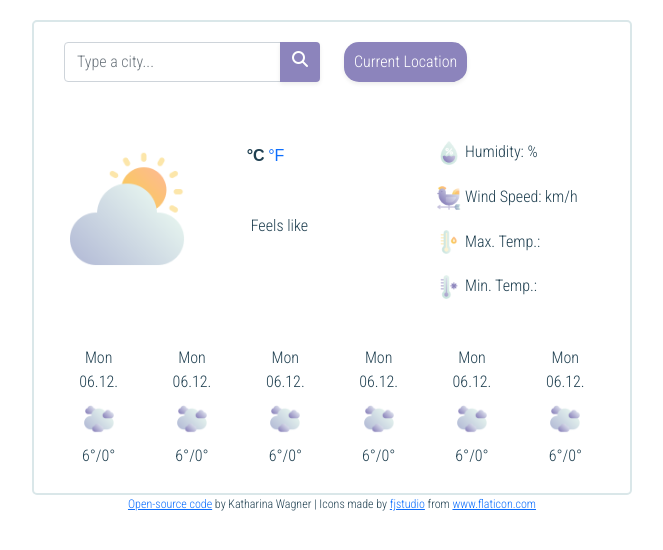
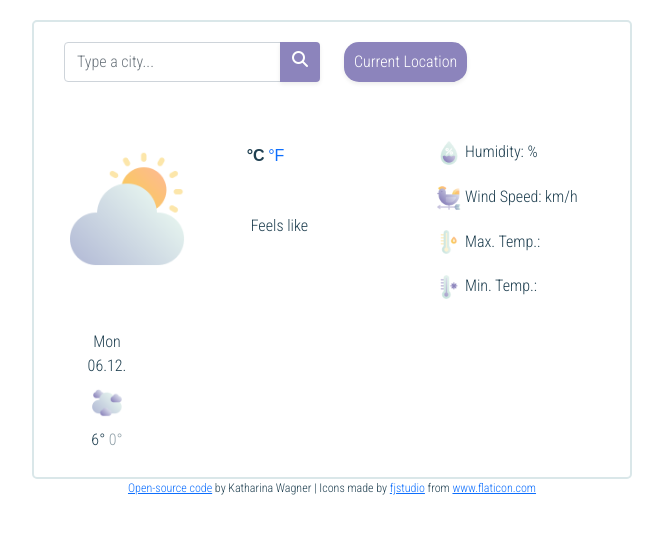
Before and after one commit to Anira2210/weather-app, a plain HTML site: page Index.html in a window 1280 px wide. Shown: the whole page, without its empty margins (308-971 px from the left). Drawn offline with nearby package versions, Linux system fonts and the light colour scheme; no server answers.

Commit message:
Updated forecast html and css

```diff
--- a/Index.html
+++ b/Index.html
@@ -121,43 +121,22 @@
           </div>
         </div>
       </div>
-      <div class="row">
-        <div class="col forecast">
-          <div>
-            Mon <br />
-            06.12.
+      <div class="forecast">
+        <div class="row">
+          <div class="col-2">
+            <div>
+              Mon <br />
+              06.12.
+            </div>
+            <img src="images/005-cloudy.png" alt="" class="forecast-icon" />
+            <div>
+              <span class="forecast-maximum-temp">6°</span
+              ><span class="forecast-minimum-temp"> 0°</span>
+            </div>
           </div>
-          <img src="images/005-cloudy.png" alt="" class="forecast-icon" />
-          <div>6°/0°</div>
-        </div>
-        <div class="col forecast">
-          <div>Mon<br />06.12.</div>
-          <img src="images/005-cloudy.png" alt="" class="forecast-icon" />
-          <div>6°/0°</div>
-        </div>
-        <div class="col forecast">
-          <div>Mon<br />06.12.</div>
-          <img src="images/005-cloudy.png" alt="" class="forecast-icon" />
-          <div>6°/0°</div>
-        </div>
-        <div class="col forecast">
-          <div>Mon<br />06.12.</div>
-          <img src="images/005-cloudy.png" alt="" class="forecast-icon" />
-          <div>6°/0°</div>
-        </div>
-        <div class="col forecast">
-          <div>Mon<br />06.12.</div>
-          <img src="images/005-cloudy.png" alt="" class="forecast-icon" />
-          <div>6°/0°</div>
-        </div>
-        <div class="col forecast">
-          <div>Mon<br />06.12.</div>
-          <img src="images/005-cloudy.png" alt="" class="forecast-icon" />
-          <div>6°/0°</div>
         </div>
       </div>
     </div>
-
     <div class="github-link">
       <a href="https://github.com/Anira2210/weather-app"> Open-source code</a>
       by Katharina Wagner | Icons made by
@@ -167,7 +146,6 @@
       from
       <a href="https://www.flaticon.com/" title="Flaticon">www.flaticon.com</a>
     </div>
-
     <script src="src/script.js"></script>
   </body>
 </html>
--- a/src/style.css
+++ b/src/style.css
@@ -116,6 +116,9 @@ button:focus {
   width: 30px;
   margin: 10px;
 }
+.forecast-minimum-temp {
+  opacity: 0.5;
+}
 
 .flaticon-attribute {
   text-align: center;
```
